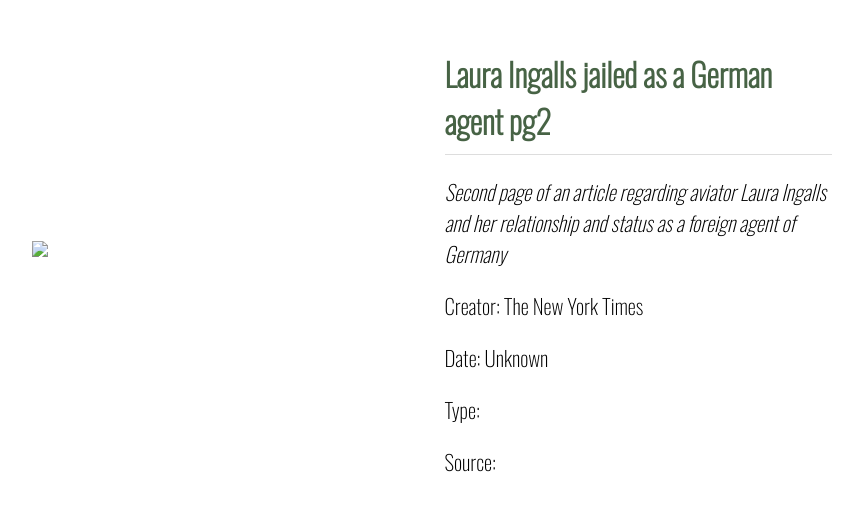
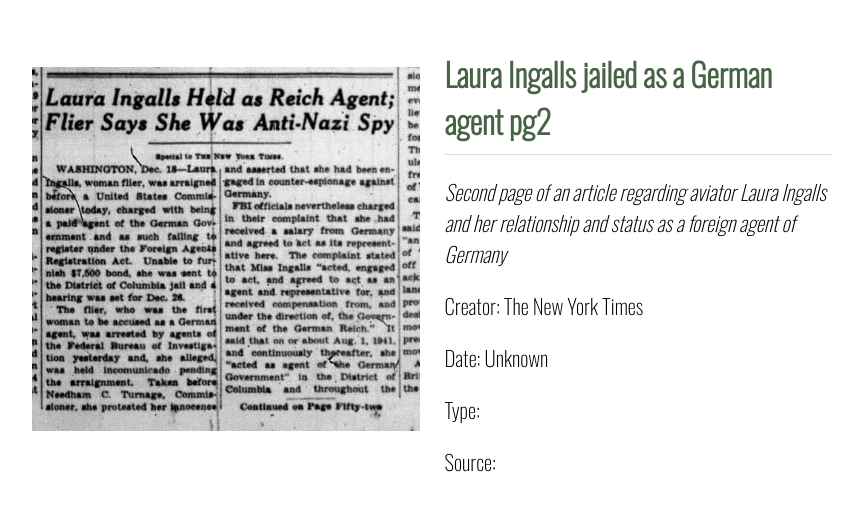
Before and after one commit to tonylira0327/forgn_agnt, a Jekyll site: the page built from _mindoc_media/LAURA_INGALLS_JAILED_AS_GERMAN_AGENT_PG2.md, in a window 1280 px wide. Shown: the top 511 px of the page, without its empty margins (208-1067 px from the left). Built offline with Jekyll 4.4.1, drawn with Linux system fonts in a browser that asks for light colours.

Commit message:
Update LAURA_INGALLS_JAILED_AS_GERMAN_AGENT_PG2.md

```diff
--- a/_mindoc_media/LAURA_INGALLS_JAILED_AS_GERMAN_AGENT_PG2.md
+++ b/_mindoc_media/LAURA_INGALLS_JAILED_AS_GERMAN_AGENT_PG2.md
@@ -16,7 +16,7 @@ format:
 credit_(IPTC):
 date_created_(IPTC):
 
-_path: assets/img/LAURA_INGALLS_JAILED_AS_GERMAN_AGENT_PG2.jpg
+_path: /assets/img/LAURA_INGALLS_JAILED_AS_GERMAN_AGENT_PG2.jpg
 order: '04'
 layout: image_description
 ---
```
